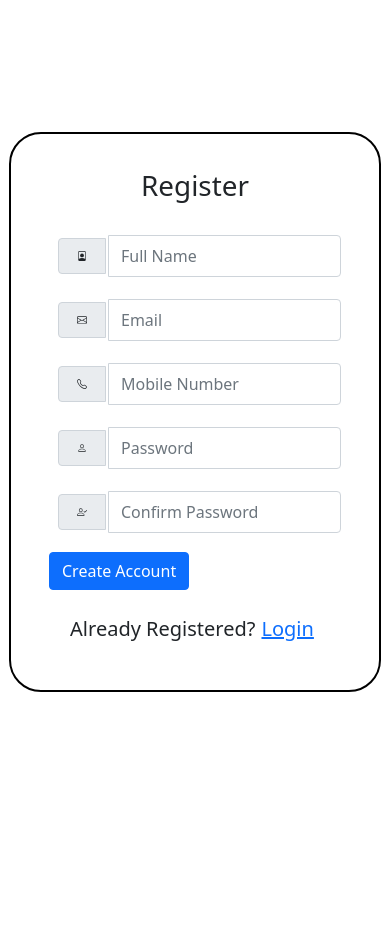
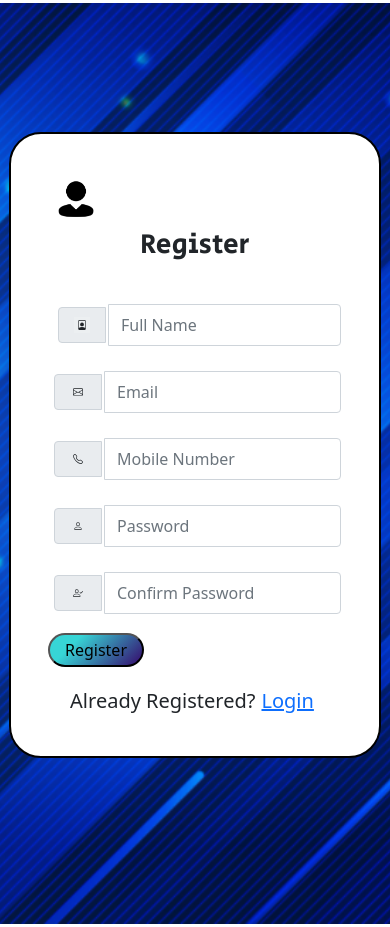
Before and after one commit to Anvita0305/Login-signin-logout-system-using-php-and-mysql, a PHP site: page /register.php in a window 390 px wide. Before the commit the page ends 692 px from the top, so only its background shows below. Run offline with PHP 8.4, Linux system fonts and the light colour scheme.

Commit message:
Add files via upload

```diff
--- /dev/null
+++ b/login-signup.php/register.css
@@ -0,0 +1,26 @@
+@import url('https://fonts.googleapis.com/css2?family=Secular+One&display=swap');
+
+.title{
+    text-align: center;
+    padding-bottom: 1rem;
+    font-family: 'Secular One', sans-serif;
+
+}
+
+@media(max-width:800px){
+    *{
+        padding: 3px;
+        margin: 3px;
+    }
+    .container{
+        width: 100%;
+    }
+}
+
+#icon{
+    float: right;
+}
+#person{
+    height:3rem;
+    width:3rem;
+}
--- a/login-signup.php/register.php
+++ b/login-signup.php/register.php
@@ -16,17 +16,31 @@ session_start();
     <title>Document</title>
     <link href="https://cdn.jsdelivr.net/npm/bootstrap@5.0.2/dist/css/bootstrap.min.css" rel="stylesheet"
         integrity="sha384-EVSTQN3/azprG1Anm3QDgpJLIm9Nao0Yz1ztcQTwFspd3yD65VohhpuuCOmLASjC" crossorigin="anonymous">
-    <link href="style.css" rel="stylesheet">
+    <link href="register.css" rel="stylesheet">
+    <link rel="preconnect" href="https://fonts.googleapis.com">
+    <link rel="preconnect" href="https://fonts.gstatic.com" crossorigin>
+    <link href="https://fonts.googleapis.com/css2?family=Secular+One&display=swap" rel="stylesheet">
 </head>
 
-<body>
+
+<body style="background-image:url('Screenshot (82).png');background-position: center;
+    background-repeat: no-repeat;
+    background-size: cover;padding-bottom: 10rem;">
+
+
     <br><br><br><br><br>
-    <div class="container col-4">
-        <h1 class="title">Register</h1>
-        <form action="" method="POST">
-            <div class="input-group mb-3">
+
+    <div class="container col-3 card" style="border: 2px solid black;border-radius: 2rem;padding:2rem;">
+
+        <div style="">
+            <img src="Screenshot (79).png" alt="" id="person">
+            <h1 class="title" style="font-family: 'Secular One', sans-serif; ">Register</h1>
+        </div>
+        <form action="" method="POST" class="input-group mb-3">
+            <div class="input-group mb-3" style="">
                 <span class="input-group-text" id="basic-addon1"><svg xmlns="http://www.w3.org/2000/svg" width="16"
-                        height="16" fill="currentColor" class="bi bi-file-person" viewBox="0 0 16 16">
+                        height="16" fill="currentColor" class="bi bi-file-person" viewBox="0 0 16 16"
+                        style="background-color: rgba(245, 245, 245, 0.233);">
                         <path
                             d="M12 1a1 1 0 0 1 1 1v10.755S12 11 8 11s-5 1.755-5 1.755V2a1 1 0 0 1 1-1h8zM4 0a2 2 0 0 0-2 2v12a2 2 0 0 0 2 2h8a2 2 0 0 0 2-2V2a2 2 0 0 0-2-2H4z" />
                         <path d="M8 10a3 3 0 1 0 0-6 3 3 0 0 0 0 6z" />
@@ -34,7 +48,7 @@ session_start();
                 <input type="text" class="form-control" placeholder="Full Name" aria-label="Username"
                     aria-describedby="basic-addon1" name="username">
             </div>
-            <div class="input-group mb-3">
+            <div class="input-group mb-3" style="">
                 <span class="input-group-text" id="basic-addon1"><svg xmlns="http://www.w3.org/2000/svg" width="16"
                         height="16" fill="currentColor" class="bi bi-envelope" viewBox="0 0 16 16">
                         <path
@@ -43,7 +57,7 @@ session_start();
                 <input type="text" class="form-control" placeholder="Email" aria-label="Username"
                     aria-describedby="basic-addon1" name="email">
             </div>
-            <div class="input-group mb-3">
+            <div class="input-group mb-3" style="">
                 <span class="input-group-text" id="basic-addon1"><svg xmlns="http://www.w3.org/2000/svg" width="16"
                         height="16" fill="currentColor" class="bi bi-telephone" viewBox="0 0 16 16">
                         <path
@@ -52,7 +66,7 @@ session_start();
                 <input type="text" class="form-control" placeholder="Mobile Number" aria-label="Username"
                     aria-describedby="basic-addon1" name="mobile">
             </div>
-            <div class="input-group mb-3">
+            <div class="input-group mb-3" style="">
                 <span class="input-group-text" id="basic-addon1"><svg xmlns="http://www.w3.org/2000/svg" width="16"
                         height="16" fill="currentColor" class="bi bi-person" viewBox="0 0 16 16">
                         <path
@@ -61,7 +75,7 @@ session_start();
                 <input type="password" class="form-control" placeholder="Password" aria-label="Username"
                     aria-describedby="passwordHelpBlock" name="password">
             </div>
-            <div class="input-group mb-3">
+            <div class="input-group mb-3" style="">
                 <span class="input-group-text" id="basic-addon1"><svg xmlns="http://www.w3.org/2000/svg" width="16"
                         height="16" fill="currentColor" class="bi bi-person-check" viewBox="0 0 16 16">
                         <path
@@ -72,10 +86,15 @@ session_start();
                 <input type="password" class="form-control" placeholder="Confirm Password" aria-label="Username"
                     aria-describedby="basic-addon1" name="confirmpassword">
             </div>
-            <button type="submit" class="btn btn-primary" name="submit">Create Account</button>
-            <br><br>
-            <h5 style="text-align: center;">Already Registered?<a href="login.php">Login</a></h5>
+            <button
+                style="border-radius:2rem;background-color: #36096d;
+background-image: linear-gradient(315deg, #36096d 0%, #37d5d6 74%);width:6rem;"
+                name="submit">Register</button>
+
+            <!-- <button type="submit" class="btn btn-primary" name="submit">Create Account</button> -->
+
         </form>
+        <h5 style="text-align: center;">Already Registered?<a href="login.php">Login</a></h5>
     </div>
     <?php
 include "dbcon.php";
@@ -135,6 +154,7 @@ else
 
 }
 ?>
+    <script src="script.js"></script>
 
     <script src="https://cdn.jsdelivr.net/npm/bootstrap@5.0.2/dist/js/bootstrap.bundle.min.js"
         integrity="sha384-MrcW6ZMFYlzcLA8Nl+NtUVF0sA7MsXsP1UyJoMp4YLEuNSfAP+JcXn/tWtIaxVXM" crossorigin="anonymous">
--- /dev/null
+++ b/login-signup.php/script.js
@@ -0,0 +1,5 @@
+var icon=document.getElementById('icon');
+
+icon.onclick=function(){
+    document.body.classList.toggle("dark-theme");
+}
--- a/login-signup.php/style.css
+++ b/login-signup.php/style.css
@@ -7,7 +7,7 @@
     padding-bottom: 1rem;
 }
 .container{
-    border: 2px solid black;
+    border: 2px solid rgb(0, 0, 0);
     border-radius: 2rem;
     padding: 2rem;
 }
```
Also changed, not shown: login-signup.php/login.css (added, +32 -0 lines), login-signup.php/login.php (+21 -14 lines), login-signup.php/Screenshot (79).png (added), login-signup.php/Screenshot (82).png (added).
